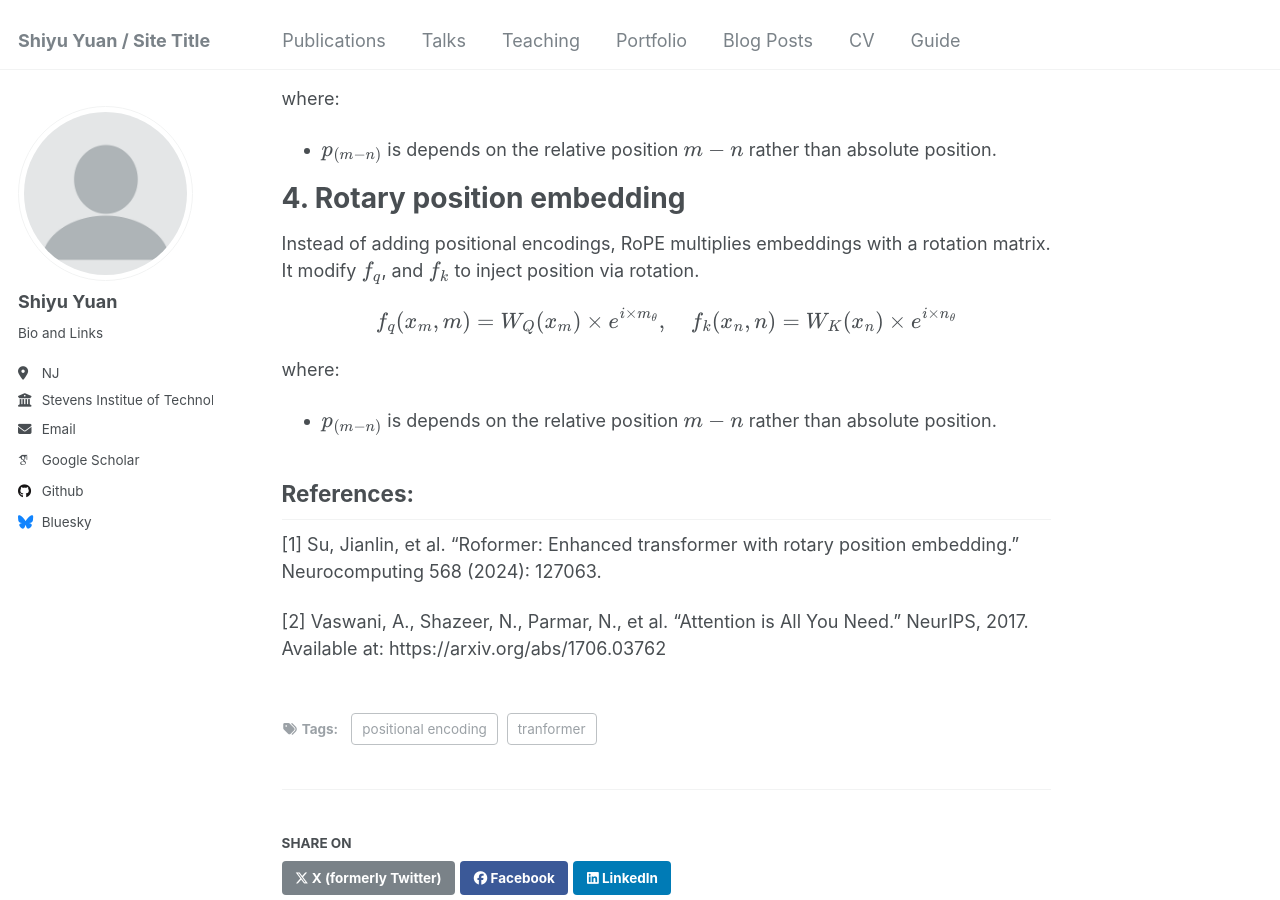
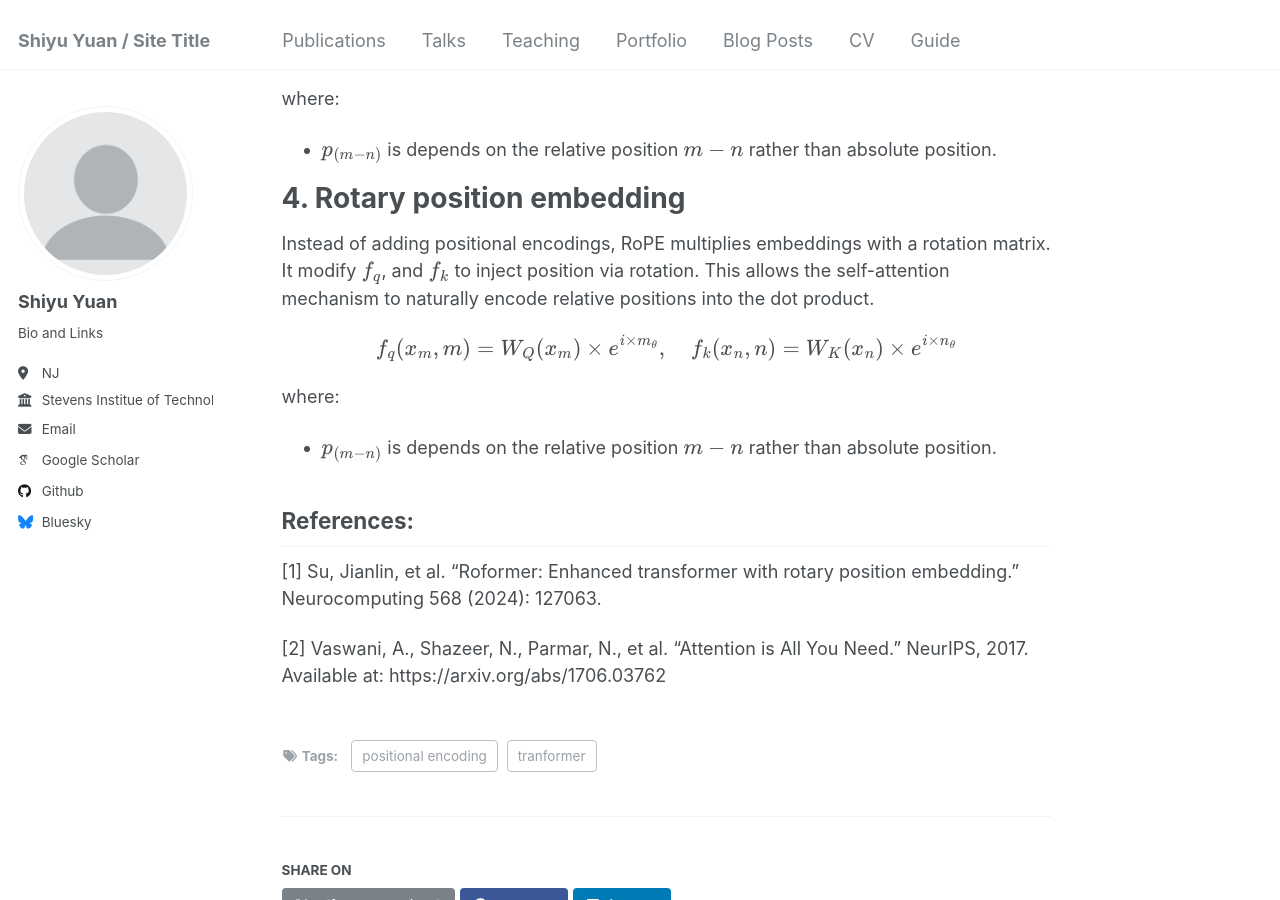
Before and after one commit to syyuan2021/syy2025, a Jekyll site: the page built from _posts/2025-01-31-blog-post-2.md, in a window 1280 px wide and 900 px high, scrolled down 1623 px. Built offline with Jekyll 4.4.1, drawn with Linux system fonts in a browser that asks for light colours; some web fonts are replaced.

Commit message:
Update 2025-01-31-blog-post-2.md

```diff
--- a/_posts/2025-01-31-blog-post-2.md
+++ b/_posts/2025-01-31-blog-post-2.md
@@ -63,7 +63,7 @@ where:
 
 
 # 4. Rotary position embedding
-Instead of adding positional encodings, RoPE multiplies embeddings with a rotation matrix. It modify $$f_q$$, and $$f_k$$ to inject position via rotation.
+Instead of adding positional encodings, RoPE multiplies embeddings with a rotation matrix. It modify $$f_q$$, and $$f_k$$ to inject position via rotation. This allows the self-attention mechanism to naturally encode relative positions into the dot product.
 
 $$
 f_q (x_m, m) = W_Q(x_m) \times e^{i \times m_\theta} , \quad   f_k(x_n, n) = W_K(x_n) \times e^{i \times n_\theta}
```
